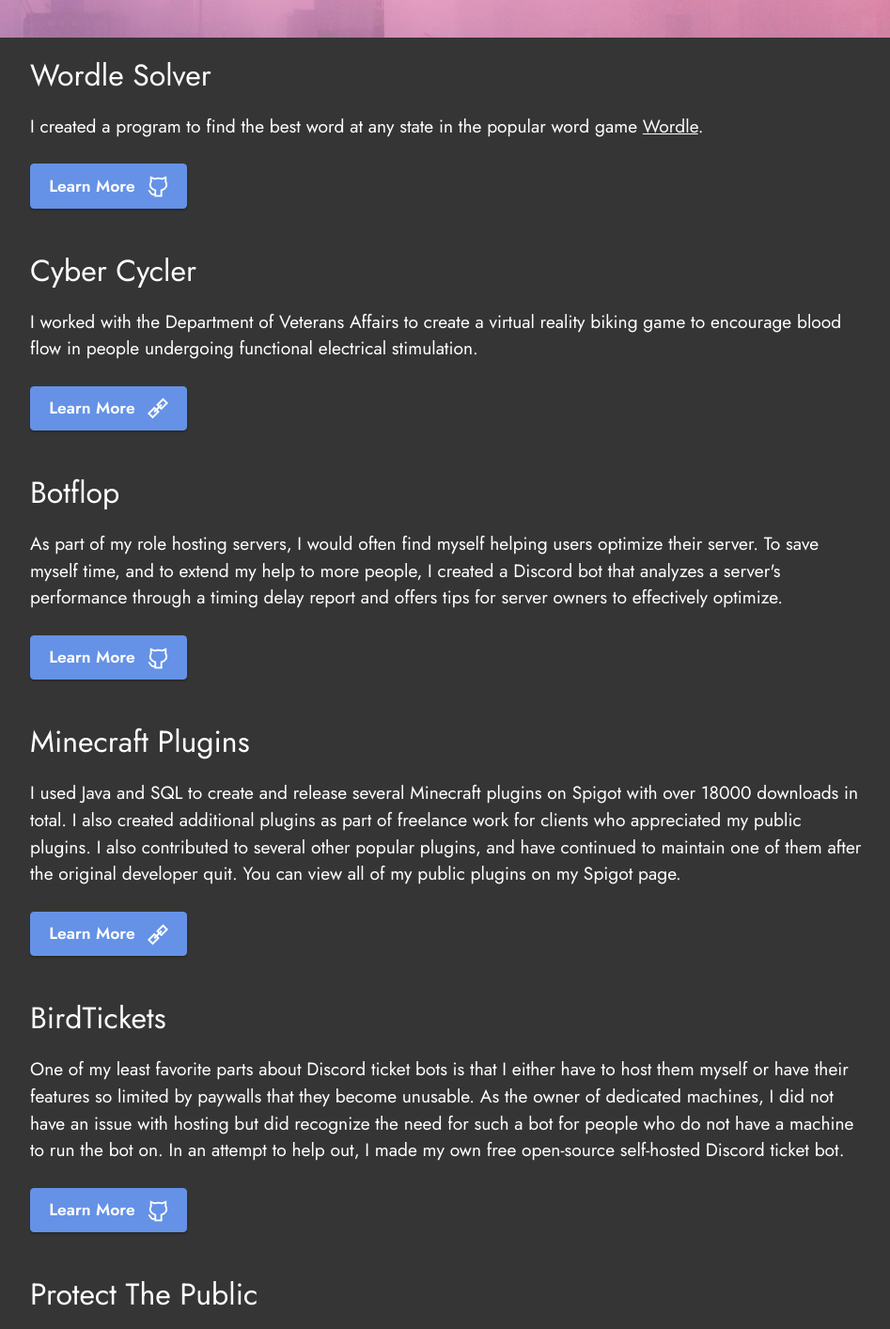
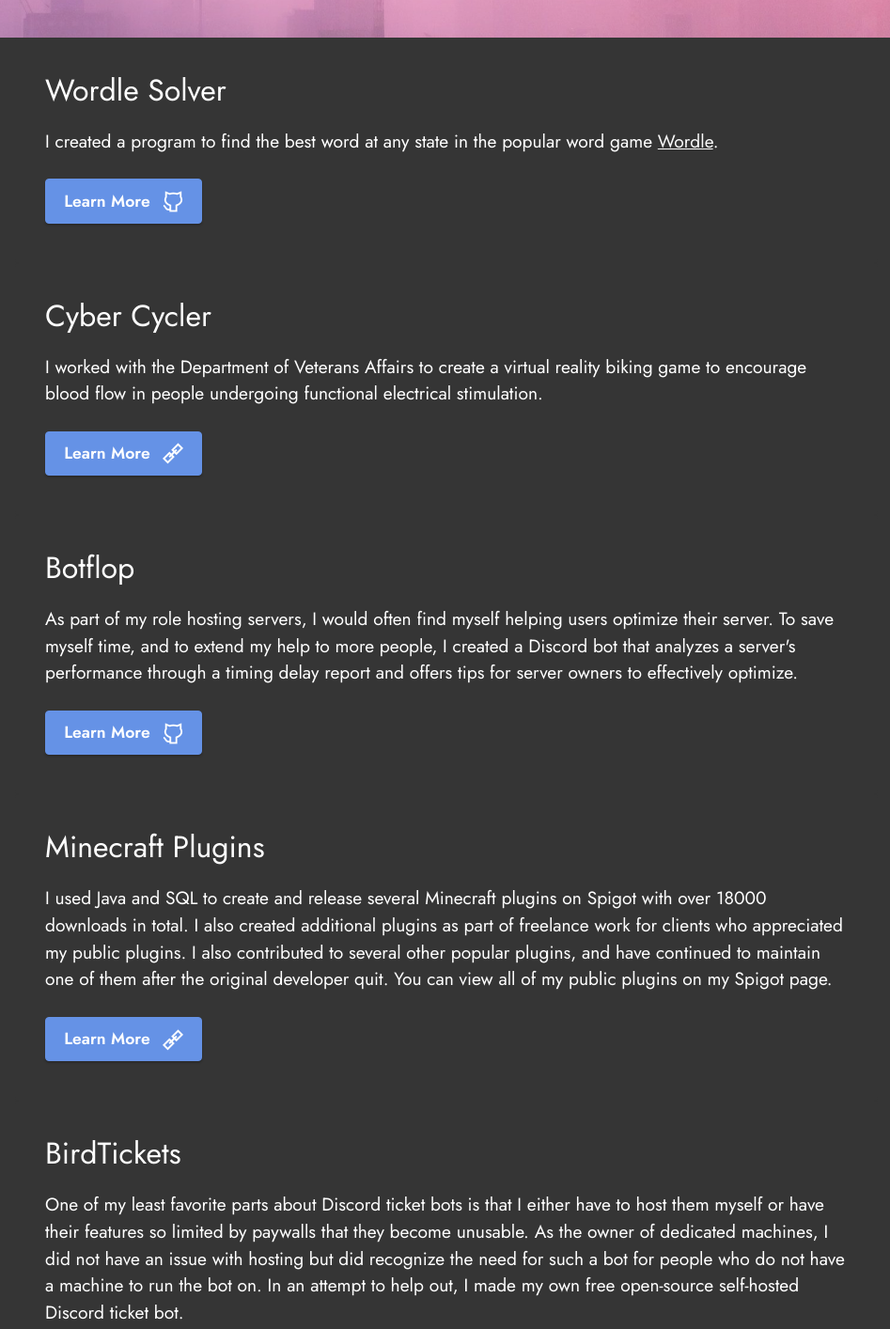
Before and after one commit to akdukaan/akdukaan.github.io, a plain HTML site: page projects.html in a window 1280 px wide. Shown: the part 309-1723 px from the top of the page at 94% size, without its empty margins (165-1112 px from the left). Drawn offline with Linux system fonts and the light colour scheme; files whose address does not match are found by name.

Commit message:
increase padding

```diff
--- a/assets/mobirise/css/mbr-additional.css
+++ b/assets/mobirise/css/mbr-additional.css
@@ -1460,7 +1460,7 @@
 }
 @media (min-width: 992px) {
   .cid-sWuRqgktzD .card-wrapper {
-    padding: 1rem;
+    padding: 2rem;
   }
 }
 .cid-sWuRqgktzD .mbr-text,
@@ -1493,7 +1493,7 @@
 }
 @media (min-width: 992px) {
   .cid-sWuRqh9Gze .card-wrapper {
-    padding: 1rem;
+    padding: 2rem;
   }
 }
 .cid-sWuRqh9Gze .mbr-text,
@@ -1526,7 +1526,7 @@
 }
 @media (min-width: 992px) {
   .cid-sWuRqgycFN .card-wrapper {
-    padding: 1rem;
+    padding: 2rem;
   }
 }
 .cid-sWuRqgycFN .mbr-text,
@@ -1559,7 +1559,7 @@
 }
 @media (min-width: 992px) {
   .cid-sWuRqh2Rda .card-wrapper {
-    padding: 1rem;
+    padding: 2rem;
   }
 }
 .cid-sWuRqh2Rda .mbr-text,
@@ -1592,7 +1592,7 @@
 }
 @media (min-width: 992px) {
   .cid-sWuRqgEVTU .card-wrapper {
-    padding: 1rem;
+    padding: 2rem;
   }
 }
 .cid-sWuRqgEVTU .mbr-text,
@@ -1625,7 +1625,7 @@
 }
 @media (min-width: 992px) {
   .cid-sWuRqgLCd4 .card-wrapper {
-    padding: 1rem;
+    padding: 2rem;
   }
 }
 .cid-sWuRqgLCd4 .mbr-text,
@@ -1658,7 +1658,7 @@
 }
 @media (min-width: 992px) {
   .cid-sWuRqgUxcz .card-wrapper {
-    padding: 1rem;
+    padding: 2rem;
   }
 }
 .cid-sWuRqgUxcz .mbr-text,
@@ -1691,7 +1691,7 @@
 }
 @media (min-width: 992px) {
   .cid-sWuRqgsCNH .card-wrapper {
-    padding: 1rem;
+    padding: 2rem;
   }
 }
 .cid-sWuRqgsCNH .mbr-text,
```
